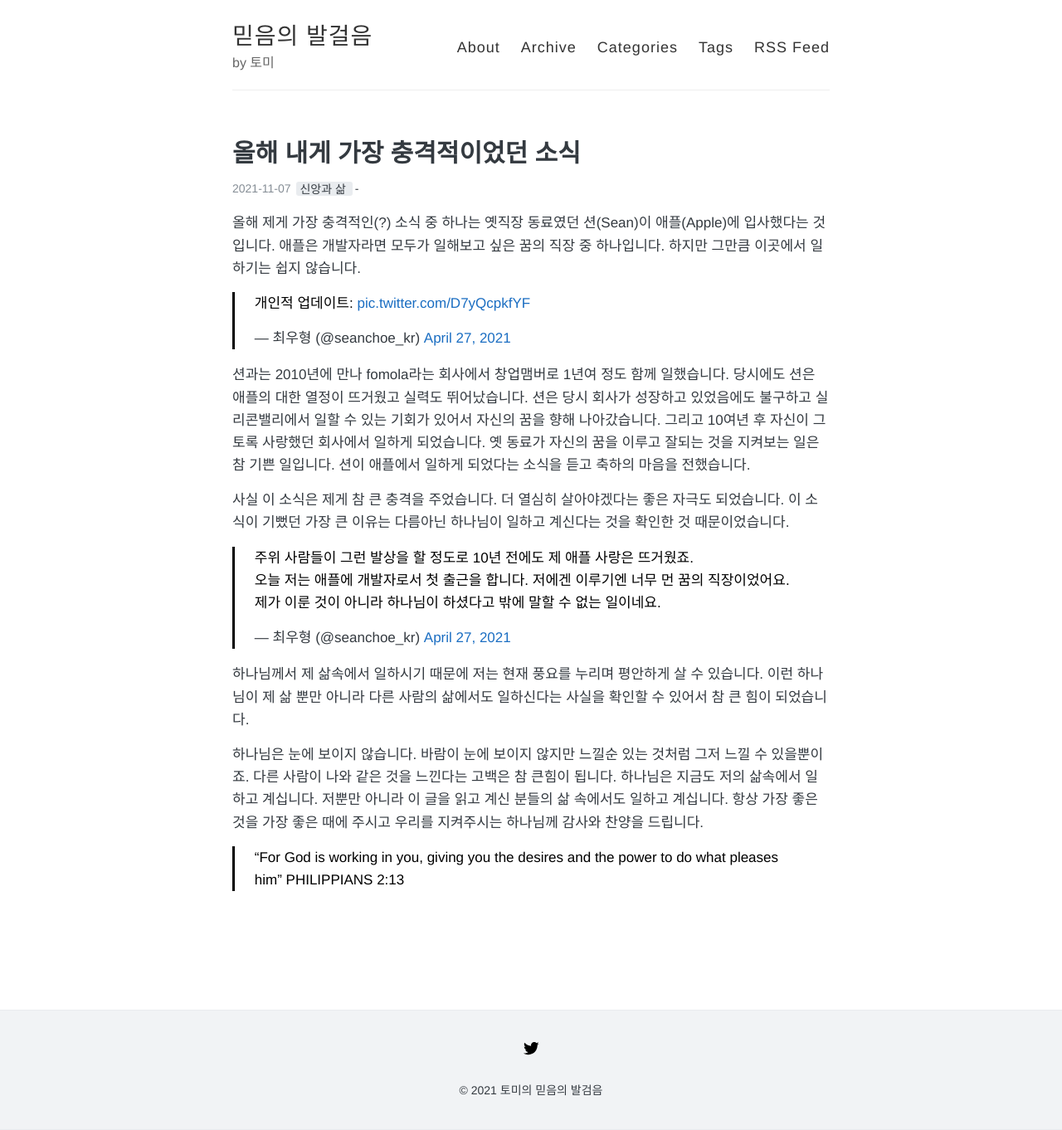
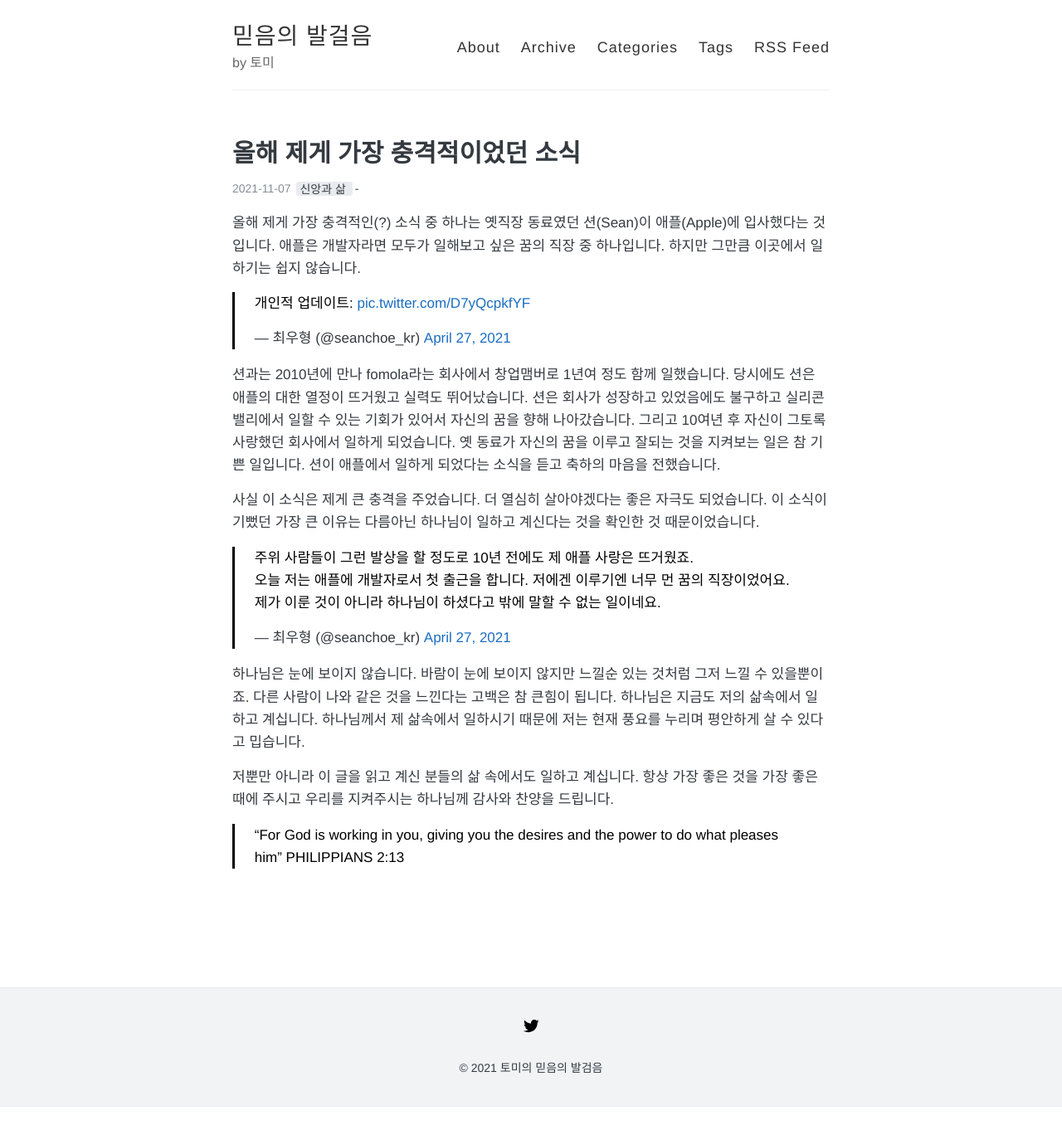
Before and after one commit to Jusung/joyfulpace, a Jekyll site: the page built from _posts/2021/2021-11-07-GodIsWorking.md, in a window 1280 px wide. Shown: the whole page at 83% size. Built offline with Jekyll 4.4.1, drawn with Linux system fonts in a browser that asks for light colours; comment, search, counter and statistics services are not loaded; after the commit the page ends 1334 px from its top, so only the background shows below that.

Commit message:
최종본 수정

```diff
--- a/_posts/2021/2021-11-07-GodIsWorking.md
+++ b/_posts/2021/2021-11-07-GodIsWorking.md
@@ -1,6 +1,6 @@
 ---
 layout: post
-title: "올해 내게 가장 충격적이었던 소식"
+title: "올해 제게 가장 충격적이었던 소식"
 category:
   - 신앙과 삶
 comments: true
@@ -11,14 +11,14 @@ published: true
 
 <blockquote class="twitter-tweet"><p lang="ko" dir="ltr">개인적 업데이트: <a href="https://t.co/D7yQcpkfYF">pic.twitter.com/D7yQcpkfYF</a></p>&mdash; 최우형 (@seanchoe_kr) <a href="https://twitter.com/seanchoe_kr/status/1386853167309070336?ref_src=twsrc%5Etfw">April 27, 2021</a></blockquote> <script async src="https://platform.twitter.com/widgets.js" charset="utf-8"></script>
 
-션과는 2010년에 만나 fomola라는 회사에서 창업맴버로 1년여 정도 함께 일했습니다. 당시에도 션은 애플의 대한 열정이 뜨거웠고 실력도 뛰어났습니다. 션은 당시 회사가 성장하고 있었음에도 불구하고 실리콘밸리에서 일할 수 있는 기회가 있어서 자신의 꿈을 향해 나아갔습니다. 그리고 10여년 후 자신이 그토록 사랑했던 회사에서 일하게 되었습니다. 옛 동료가 자신의 꿈을 이루고 잘되는 것을 지켜보는 일은 참 기쁜 일입니다. 션이 애플에서 일하게 되었다는 소식을 듣고 축하의 마음을 전했습니다.
+션과는 2010년에 만나 fomola라는 회사에서 창업맴버로 1년여 정도 함께 일했습니다. 당시에도 션은 애플의 대한 열정이 뜨거웠고 실력도 뛰어났습니다. 션은 회사가 성장하고 있었음에도 불구하고 실리콘밸리에서 일할 수 있는 기회가 있어서 자신의 꿈을 향해 나아갔습니다. 그리고 10여년 후 자신이 그토록 사랑했던 회사에서 일하게 되었습니다. 옛 동료가 자신의 꿈을 이루고 잘되는 것을 지켜보는 일은 참 기쁜 일입니다. 션이 애플에서 일하게 되었다는 소식을 듣고 축하의 마음을 전했습니다.
 
-사실 이 소식은 제게 참 큰 충격을 주었습니다. 더 열심히 살아야겠다는 좋은 자극도 되었습니다. 이 소식이 기뻤던 가장 큰 이유는 다름아닌 하나님이 일하고 계신다는 것을 확인한 것 때문이었습니다.
+사실 이 소식은 제게 큰 충격을 주었습니다. 더 열심히 살아야겠다는 좋은 자극도 되었습니다. 이 소식이 기뻤던 가장 큰 이유는 다름아닌 하나님이 일하고 계신다는 것을 확인한 것 때문이었습니다.
 
 <blockquote class="twitter-tweet"><p lang="ko" dir="ltr">주위 사람들이 그런 발상을 할 정도로 10년 전에도 제 애플 사랑은 뜨거웠죠.<br>오늘 저는 애플에 개발자로서 첫 출근을 합니다. 저에겐 이루기엔 너무 먼 꿈의 직장이었어요. 제가 이룬 것이 아니라 하나님이 하셨다고 밖에 말할 수 없는 일이네요.</p>&mdash; 최우형 (@seanchoe_kr) <a href="https://twitter.com/seanchoe_kr/status/1386853274528075779?ref_src=twsrc%5Etfw">April 27, 2021</a></blockquote> <script async src="https://platform.twitter.com/widgets.js" charset="utf-8"></script>
 
-하나님께서 제 삶속에서 일하시기 때문에 저는 현재 풍요를 누리며 평안하게 살 수 있습니다. 이런 하나님이 제 삶 뿐만 아니라 다른 사람의 삶에서도 일하신다는 사실을 확인할 수 있어서 참 큰 힘이 되었습니다.
+하나님은 눈에 보이지 않습니다. 바람이 눈에 보이지 않지만 느낄순 있는 것처럼 그저 느낄 수 있을뿐이죠. 다른 사람이 나와 같은 것을 느낀다는 고백은 참 큰힘이 됩니다. 하나님은 지금도 저의 삶속에서 일하고 계십니다. 하나님께서 제 삶속에서 일하시기 때문에 저는 현재 풍요를 누리며 평안하게 살 수 있다고 밉습니다.
 
-하나님은 눈에 보이지 않습니다. 바람이 눈에 보이지 않지만 느낄순 있는 것처럼 그저 느낄 수 있을뿐이죠. 다른 사람이 나와 같은 것을 느낀다는 고백은 참 큰힘이 됩니다. 하나님은 지금도 저의 삶속에서 일하고 계십니다. 저뿐만 아니라 이 글을 읽고 계신 분들의 삶 속에서도 일하고 계십니다. 항상 가장 좋은 것을 가장 좋은 때에 주시고 우리를 지켜주시는 하나님께 감사와 찬양을 드립니다.
+저뿐만 아니라 이 글을 읽고 계신 분들의 삶 속에서도 일하고 계십니다. 항상 가장 좋은 것을 가장 좋은 때에 주시고 우리를 지켜주시는 하나님께 감사와 찬양을 드립니다.
 
 > “For God is working in you, giving you the desires and the power to do what pleases him” PHILIPPIANS 2:13
```
